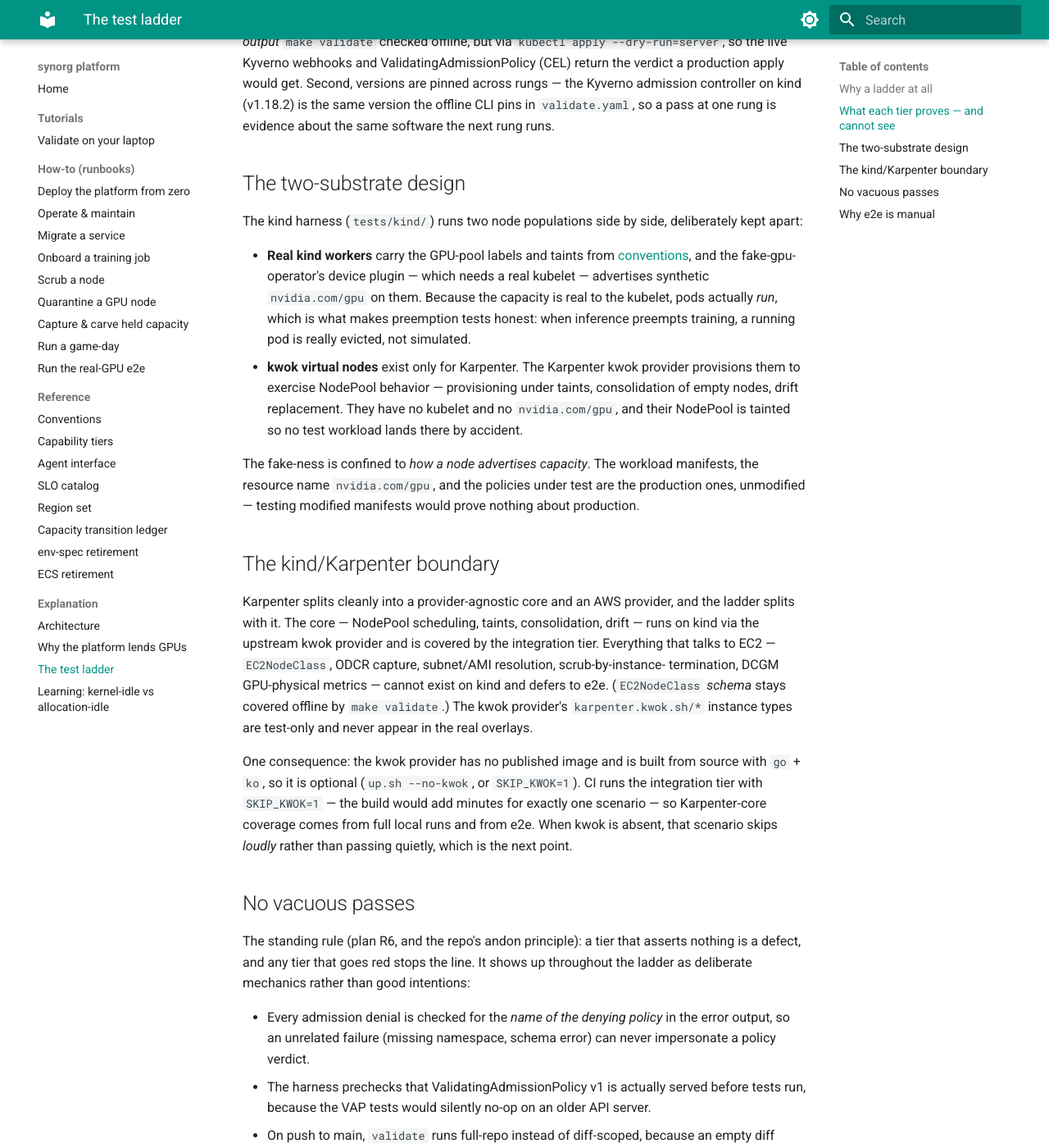
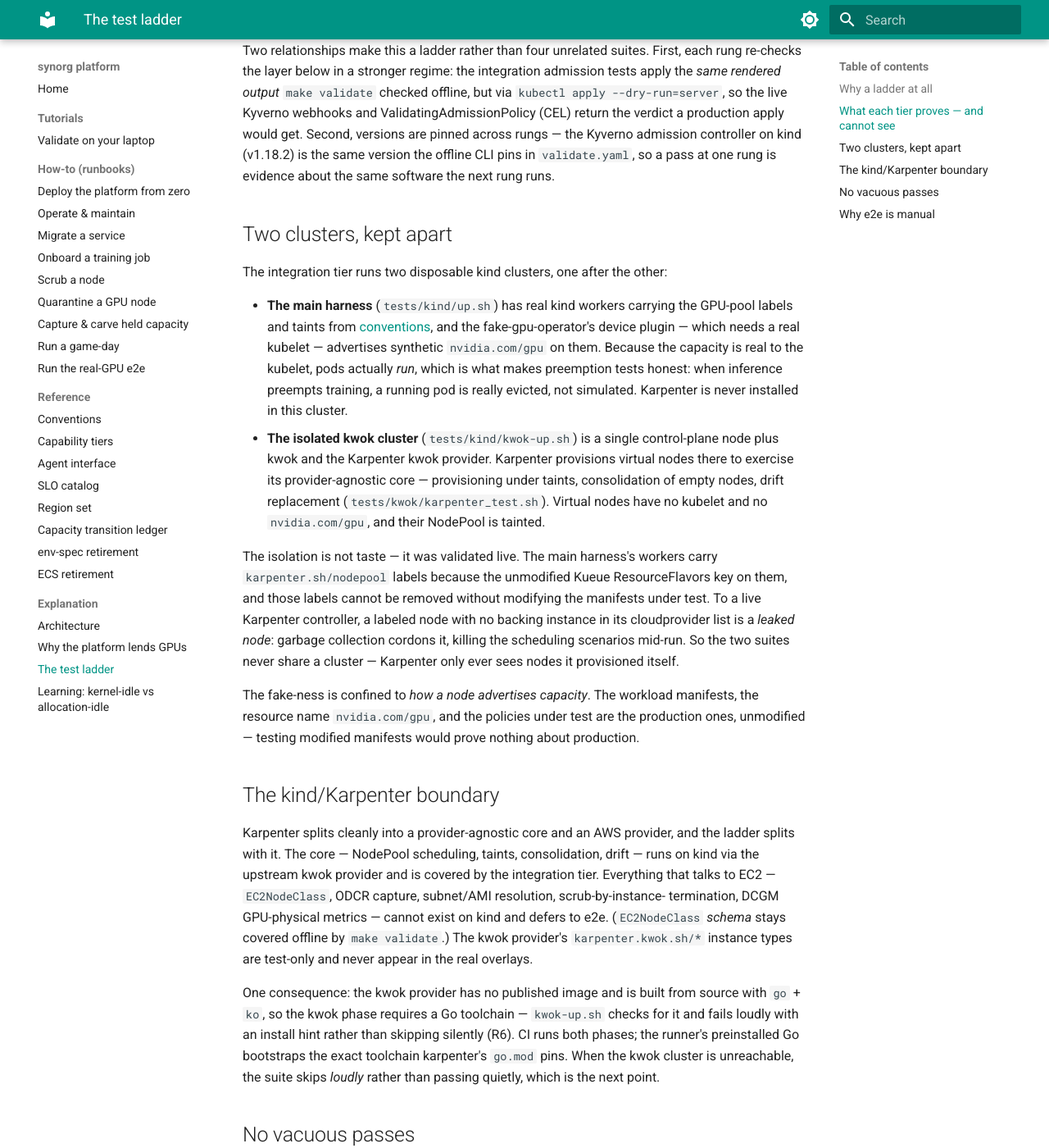
Before and after one commit to nycterent/synorg, an MkDocs documentation site: the page built from docs/explanation/testing.md, in a window 1280 px wide and 1400 px high, scrolled down 1438 px. Shown: the whole window at 82% size. Built offline with MkDocs 1.6.1 and Material for MkDocs 9.7.7, drawn with Linux system fonts in a browser that asks for light colours; some of the changed text lies outside the part shown.

Commit message:
refactor(tests): isolate kwok/Karpenter into its own ephemeral cluster phase
A live Karpenter controller GC-cordons the main harness's workers (they
carry karpenter.sh/nodepool labels with no backing cloudprovider
instance — validated live), so one-cluster coexistence is impossible.
make integration now runs two phases: the main harness (real workers,
fake GPU, no Karpenter) then a single-node synorg-kwok cluster running
the Karpenter-core ladder (provision / consolidation / drift), each
torn down after. s6 moves from scheduling_test.sh to
tests/kwok/karpenter_test.sh; integration-down deletes both clusters;
CI drops SKIP_KWOK (runner go toolchain auto-fetches the karpenter
go.mod pin).

Both phases verified live: main 5/5 scheduling + 10/10 admission +
lending suite; kwok 3/3.

```diff
--- a/docs/explanation/testing.md
+++ b/docs/explanation/testing.md
@@ -27,7 +27,7 @@
 | Tier | Command | Proves | Cannot see | Runs in |
 |---|---|---|---|---|
 | Offline | `make validate` | Charts render; schemas hold; Kyverno policies accept/deny the *rendered* output (CLI, offline) | No API server: webhook ordering, CEL admission at v1, controller behavior | laptop + CI on every PR (`validate.yaml`) |
-| Integration | `make integration` | Real admission verdicts and real Kueue quota/preemption on a disposable kind cluster with fake-GPU capacity | The AWS layer: `EC2NodeClass`, ODCR, real EC2 provisioning, scrub-by-termination, DCGM metrics | laptop + CI on PRs touching platform paths (`integration.yaml`) |
+| Integration | `make integration` | Real admission verdicts and real Kueue quota/preemption on a disposable kind cluster with fake-GPU capacity; Karpenter-core provisioning/consolidation/drift on a second, isolated kwok cluster | The AWS layer: `EC2NodeClass`, ODCR, real EC2 provisioning, scrub-by-termination, DCGM metrics | laptop + CI on PRs touching platform paths (`integration.yaml`) |
 | Smoke | `make smoke` | A *live* cluster — kind or EKS, current kubecontext — is healthy and still enforcing platform behavior | Nothing new about the manifests; it asserts a deployment, not the repo | manual, post-deploy |
 | Deploy | `make deploy` | The bootstrap runbook is executable end-to-end with one credential-gated entrypoint (`--plan` for dry-run) | It builds the platform; it does not exercise workloads | manual (needs AWS) |
 | e2e | `make e2e` | GPU physics: lend → reclaim → scrub (new instance-id) → serve under the p95 gate, on real spot capacity | Nothing — this is the top rung | manual / `workflow_dispatch` only (`e2e.yaml`) |
@@ -42,22 +42,32 @@
 `validate.yaml`, so a pass at one rung is evidence about the same software the
 next rung runs.
 
-## The two-substrate design
+## Two clusters, kept apart
 
-The kind harness (`tests/kind/`) runs two node populations side by side,
-deliberately kept apart:
+The integration tier runs two disposable kind clusters, one after the other:
 
-- **Real kind workers** carry the GPU-pool labels and taints from
-  [conventions](../conventions.md), and the fake-gpu-operator's device plugin —
-  which needs a real kubelet — advertises synthetic `nvidia.com/gpu` on them.
-  Because the capacity is real to the kubelet, pods actually *run*, which is
-  what makes preemption tests honest: when inference preempts training, a
-  running pod is really evicted, not simulated.
-- **kwok virtual nodes** exist only for Karpenter. The Karpenter kwok provider
-  provisions them to exercise NodePool behavior — provisioning under taints,
-  consolidation of empty nodes, drift replacement. They have no kubelet and no
-  `nvidia.com/gpu`, and their NodePool is tainted so no test workload lands
-  there by accident.
+- **The main harness** (`tests/kind/up.sh`) has real kind workers carrying the
+  GPU-pool labels and taints from [conventions](../conventions.md), and the
+  fake-gpu-operator's device plugin — which needs a real kubelet — advertises
+  synthetic `nvidia.com/gpu` on them. Because the capacity is real to the
+  kubelet, pods actually *run*, which is what makes preemption tests honest:
+  when inference preempts training, a running pod is really evicted, not
+  simulated. Karpenter is never installed in this cluster.
+- **The isolated kwok cluster** (`tests/kind/kwok-up.sh`) is a single
+  control-plane node plus kwok and the Karpenter kwok provider. Karpenter
+  provisions virtual nodes there to exercise its provider-agnostic core —
+  provisioning under taints, consolidation of empty nodes, drift replacement
+  (`tests/kwok/karpenter_test.sh`). Virtual nodes have no kubelet and no
+  `nvidia.com/gpu`, and their NodePool is tainted.
+
+The isolation is not taste — it was validated live. The main harness's workers
+carry `karpenter.sh/nodepool` labels because the unmodified Kueue
+ResourceFlavors key on them, and those labels cannot be removed without
+modifying the manifests under test. To a live Karpenter controller, a labeled
+node with no backing instance in its cloudprovider list is a *leaked node*:
+garbage collection cordons it, killing the scheduling scenarios mid-run. So
+the two suites never share a cluster — Karpenter only ever sees nodes it
+provisioned itself.
 
 The fake-ness is confined to *how a node advertises capacity*. The workload
 manifests, the resource name `nvidia.com/gpu`, and the policies under test are
@@ -77,11 +87,12 @@
 appear in the real overlays.
 
 One consequence: the kwok provider has no published image and is built from
-source with `go` + `ko`, so it is optional (`up.sh --no-kwok`, or
-`SKIP_KWOK=1`). CI runs the integration tier with `SKIP_KWOK=1` — the build
-would add minutes for exactly one scenario — so Karpenter-core coverage comes
-from full local runs and from e2e. When kwok is absent, that scenario skips
-*loudly* rather than passing quietly, which is the next point.
+source with `go` + `ko`, so the kwok phase requires a Go toolchain —
+`kwok-up.sh` checks for it and fails loudly with an install hint rather than
+skipping silently (R6). CI runs both phases; the runner's preinstalled Go
+bootstraps the exact toolchain karpenter's `go.mod` pins. When the kwok
+cluster is unreachable, the suite skips *loudly* rather than passing quietly,
+which is the next point.
 
 ## No vacuous passes
 
@@ -98,8 +109,8 @@
   server.
 - On push to main, `validate` runs full-repo instead of diff-scoped, because an
   empty diff would pass vacuously.
-- Skips are loud and specific — kwok absent, ArgoCD absent on kind, TAS out of
-  scope — never silent greens.
+- Skips are loud and specific — kwok cluster unreachable, ArgoCD absent on
+  kind, TAS out of scope — never silent greens.
 - Waits are bounded; assertions pin specific conditions (Workload status
   conditions, pod phase, node taints), never a bare exit code.
 
```
Also changed, not shown: docs/residual-review-findings/feat-eks-gpu-platform.md (+17 -0 lines), 15 other files.
